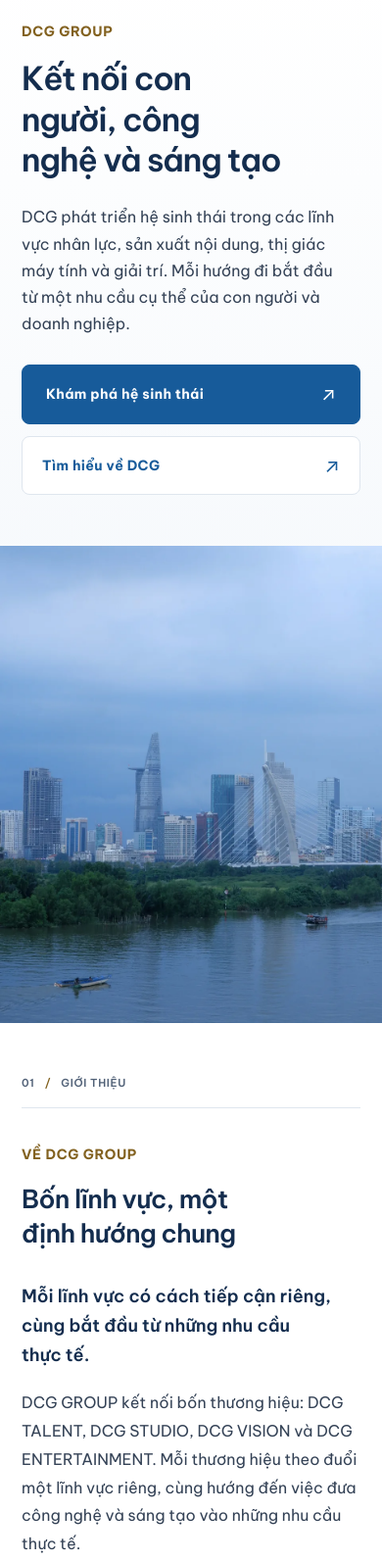
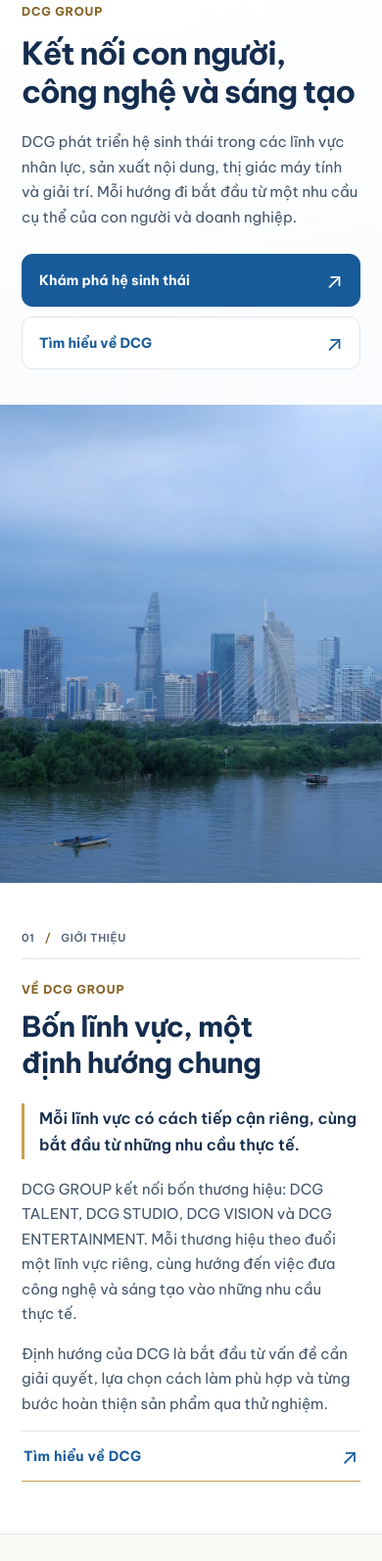
Before and after one commit to lehoangson03tn-ui/dcg-group, a website built with Vite: page index.html in a window 390 px wide. Shown: the part 101-1694 px from the top of the page at 98% size. Built offline with nearby package versions, Linux system fonts and the light colour scheme.

Commit message:
style(group): redesign mobile homepage hero and about sections

```diff
--- a/src/design-system.css
+++ b/src/design-system.css
@@ -944,3 +944,150 @@
 @media(prefers-reduced-motion:reduce){
  .directory-intro .solution-card{transition:none;}
 }
+
+
+/* DCG GROUP mobile homepage visual refresh — 2026-11-02 */
+@media (max-width: 767px) {
+  /* Keep this redesign local to the two homepage sections. */
+  .home-hero {
+    grid-template-columns: minmax(0, 1fr);
+    min-height: 0;
+    background: linear-gradient(170deg, #fff 0%, #f4f8fd 100%);
+  }
+  .home-hero-copy {
+    padding: clamp(34px, 7vw, 48px) var(--gutter) 36px;
+    align-items: flex-start;
+  }
+  .home-hero-copy-inner { min-width: 0; max-width: 600px; }
+  .home-hero-copy .eyebrow {
+    font-size: 12px;
+    line-height: 1.5;
+    letter-spacing: .075em;
+    margin-bottom: 14px;
+  }
+  .home-hero h1 {
+    max-width: 100%;
+    font-size: clamp(32px, 8.1vw, 39px);
+    line-height: 1.22;
+    letter-spacing: -.035em;
+    font-weight: 700;
+    margin: 0 0 19px;
+    text-wrap: pretty;
+    overflow-wrap: normal;
+  }
+  .home-hero h1 span { display: block; }
+  .home-hero h1 span::before { content: none; }
+  .home-hero-copy-inner > p:not(.eyebrow) {
+    max-width: 57ch;
+    font-size: 15px;
+    line-height: 1.7;
+    margin: 0 0 25px;
+    color: #42556b;
+    text-wrap: pretty;
+  }
+  .home-hero .hero-actions {
+    display: grid;
+    grid-template-columns: minmax(0, 1fr);
+    gap: 10px;
+    width: 100%;
+    align-items: stretch;
+  }
+  .home-hero .hero-actions > :is(.button-dark, .button-secondary) {
+    display: flex;
+    box-sizing: border-box;
+    width: 100%;
+    max-width: none;
+    min-width: 0;
+    min-height: 54px;
+    margin: 0;
+    padding: 12px 17px;
+    align-items: center;
+    justify-content: space-between;
+    gap: 18px;
+    border-radius: 11px;
+    font-size: 14px;
+    font-weight: 700;
+    line-height: 1.45;
+    letter-spacing: 0;
+    white-space: normal;
+  }
+  .home-hero .hero-actions > a span:first-child { min-width: 0; }
+  .home-hero .hero-actions > a span:last-child {
+    flex: none;
+    font-size: 22px;
+    line-height: 1;
+  }
+  .home-hero-media {
+    min-height: 0;
+    height: clamp(238px, 64vw, 330px);
+  }
+  /* A compact editorial flow instead of four oversized text blocks. */
+  .about-home.page-section { padding-block: 47px 53px; }
+  .about-home .section-serial { padding-bottom: 12px; }
+  .about-home-grid {
+    grid-template-columns: minmax(0, 1fr);
+    padding-top: 22px;
+    gap: 22px;
+  }
+  .about-home-grid > div { min-width: 0; }
+  .about-home .eyebrow {
+    margin: 0 0 11px;
+    font-size: 12px;
+    line-height: 1.5;
+    letter-spacing: .075em;
+  }
+  .about-home h2 {
+    max-width: 100%;
+    margin: 0;
+    font-size: clamp(28px, 7.4vw, 34px);
+    font-weight: 700;
+    line-height: 1.28;
+    letter-spacing: -.027em;
+    text-wrap: balance;
+  }
+  .about-home h2 span { display: inline; }
+  .about-home h2 span::before { content: " "; }
+  .about-home .about-home-grid .lead {
+    max-width: 57ch;
+    margin: 0 0 18px !important;
+    padding: 2px 0 2px 15px;
+    border-left: 3px solid var(--gold-light);
+    color: var(--navy) !important;
+    font-size: 16px !important;
+    font-weight: 600;
+    line-height: 1.65 !important;
+  }
+  .about-home .about-home-grid > div:last-child > p:not(.lead) {
+    max-width: 60ch;
+    margin: 0 0 15px;
+    color: #42556b;
+    font-size: 15px;
+    line-height: 1.7;
+    text-wrap: pretty;
+  }
+  .about-home .about-home-grid > div:last-child > .link-arrow {
+    display: flex;
+    width: 100%;
+    min-height: 52px;
+    align-items: center;
+    justify-content: space-between;
+    gap: 18px;
+    margin-top: 13px;
+    padding: 10px 2px;
+    border-top: 1px solid #dce5ed;
+    border-bottom: 1px solid var(--gold-light);
+    color: var(--blue);
+    font-size: 14px;
+    font-weight: 700;
+  }
+  .about-home .about-home-grid > div:last-child > .link-arrow span:last-child {
+    flex: none;
+    font-size: 22px;
+    line-height: 1;
+  }
+}
+@media (max-width: 359px) {
+  .home-hero h1 { font-size: 29px; }
+  .about-home h2 { font-size: 27px; }
+  .home-hero .hero-actions > :is(.button-dark, .button-secondary) { font-size: 13px; }
+}
```
